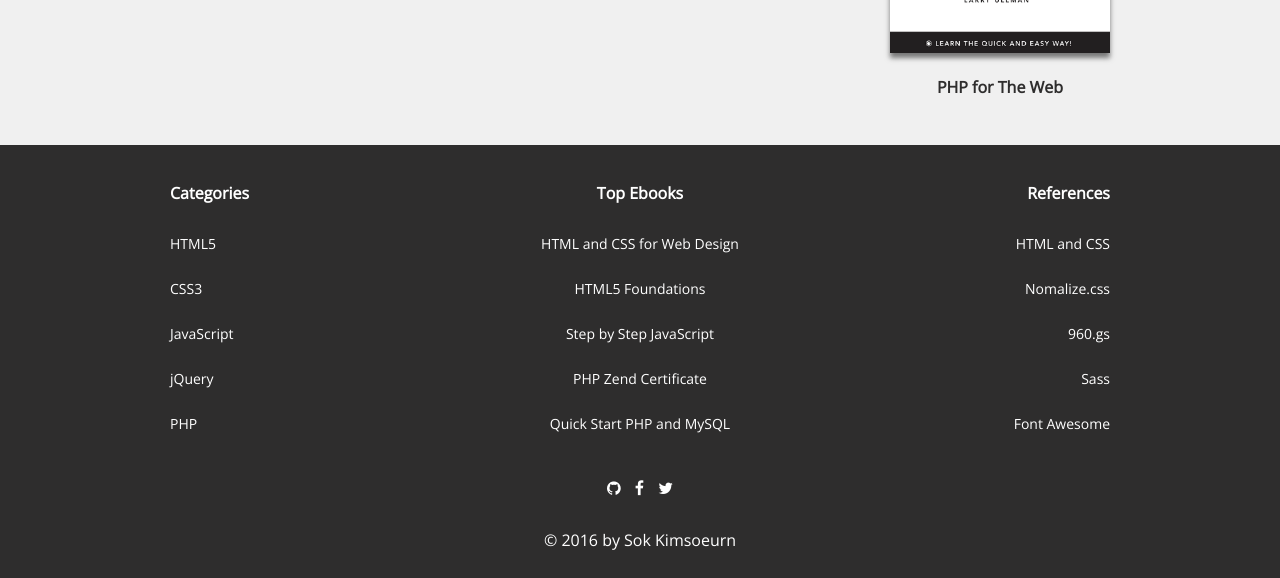
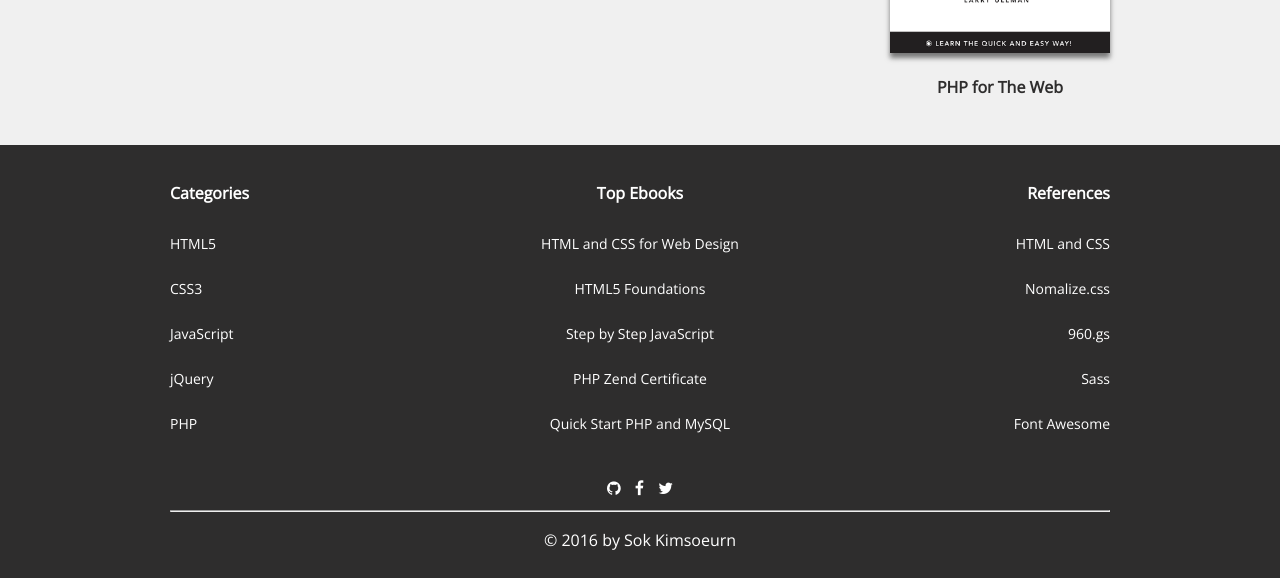
Before and after one commit to Kimsoeurn/ebooks, a plain HTML site: page index.html in a window 1280 px wide. Shown: the part 818-1396 px from the top of the page. Drawn offline with nearby package versions, Linux system fonts and the light colour scheme.

Commit message:
fixed hr tag

```diff
--- a/scss/_main.scss
+++ b/scss/_main.scss
@@ -12,10 +12,6 @@ body {
 	background-color: $bg-color;
 	color: $text-color;
 	line-height: 1.5em;
-}
-hr {
-	border: 1px solid $light-black;
-	margin: 10px;
 }
 // Global Style
 a {
```
Also changed, not shown: css/default.css, 1 other file.
